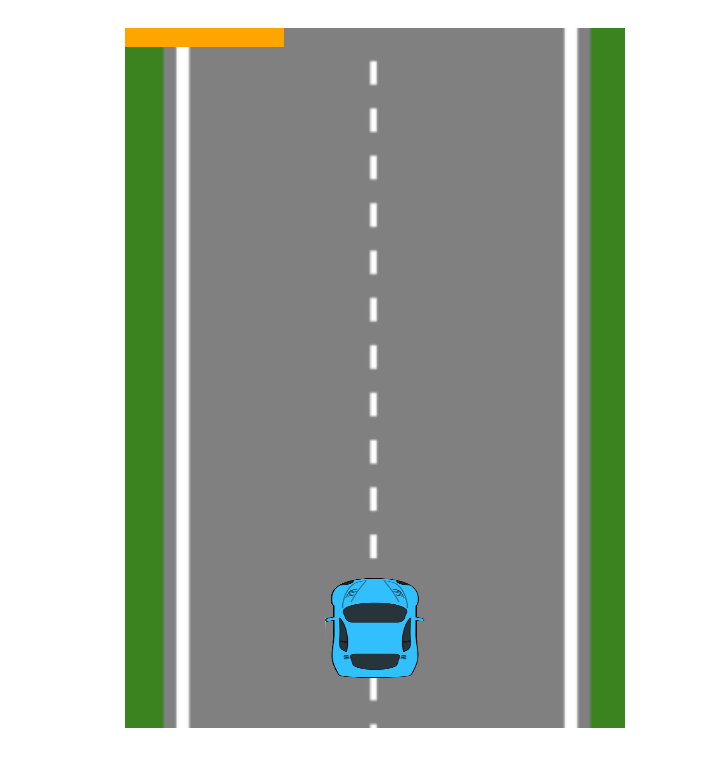
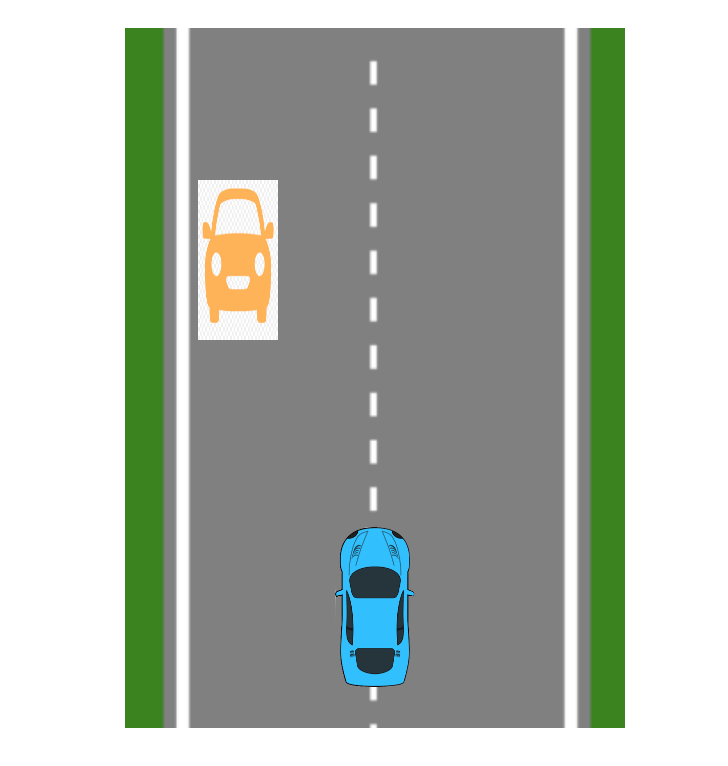
Before and after one commit to DesarrolladoresMasquerades/m1_d09-lab-canvas_race_car-Lebow-cloud, a plain HTML site: page index.html in a window 1280 px wide. Both pictures are taken after a click on the button "StartGame". Shown: the full height of the page, 552-1280 px from the left. Drawn offline with Linux system fonts and the light colour scheme.

Commit message:
Draw obs problem game.js line 21 and obstacle.js line 22

```diff
--- a/index.html
+++ b/index.html
@@ -19,7 +19,11 @@
     <div id="game-board">
       <canvas id="canvas" width="500" height="700"></canvas>
     </div>
-    <script src="/js/components.js"></script>
-    <script type="text/javascript" src="/js/index.js"></script>
+
+    <script src="/js/game.js"></script>
+    <script src="/js/background.js"></script>
+    <script src="/js/car.js"></script>
+    <script src="/js/obstacle.js"></script>
+    <script src="/js/index.js"></script>
   </body>
 </html>
--- /dev/null
+++ b/js/background.js
@@ -0,0 +1,32 @@
+class Background {
+    constructor(ctx) {
+        this.ctx = ctx;
+        this.backgroundImg = {
+            img: new Image(),
+            x: 0,
+            y: 0,
+            width: 500,
+            height:700,
+
+
+
+
+        }
+        this.backgroundImg.img.src = "/images/road.png"
+
+    }
+
+    draw() {
+        this.ctx.drawImage(
+            this.backgroundImg.img,
+            this.backgroundImg.x,
+            this.backgroundImg.y,
+            this.backgroundImg.width,
+            this.backgroundImg.height
+        )
+    }
+
+
+
+
+}
--- /dev/null
+++ b/js/car.js
@@ -0,0 +1,66 @@
+class Car {
+    constructor(ctx){
+        this.ctx = ctx;
+        this.carImg = {
+            img: new Image(),
+            x: 210,
+            y: 499,
+            width: 80,
+            height: 160,
+            vx: 0,
+            //ax: 0.001   --->> ACCELETARION FLAPPY BIRD WILL GO DOWN
+
+
+        }
+        this.carImg.img.src = "/images/car.png"
+    }
+
+
+    move() {
+
+       // this.carImg.vx += this.carImg.ax //ax: 0.001   --->> ACCELETARION FLAPPY BIRD WILL GO DOWN
+
+        document.onkeydown = event => {
+            const key = event.keyCode;
+            const possibleKeystrokes = [37, 65, 38, 87, 39, 83, 40, 68];
+            if (possibleKeystrokes.includes(key)) {
+              event.preventDefault();
+              switch (key) {
+                case 37:
+                case 65:
+                  if (this.x >= 10) this.x -= 20;
+                  break;
+                case 38:
+                case 87:
+                  if (this.y >= 10) this.y -= 20;
+                  break;
+                case 39:
+                case 83:
+                  if (this.x <= 490 - this.width) this.x += 20;
+                  break;
+
+                case 68:
+                  if (this.y <= 690 - this.height) this.y += 20;
+                  break;
+              }
+            }
+
+        }
+    }
+
+    draw() {
+        this.ctx.drawImage(
+            this.carImg.img,
+            this.carImg.x,
+            this.carImg.y,
+            this.carImg.width,
+            this.carImg.height,
+
+
+        )
+    }
+
+
+
+
+}
--- a/js/components.js
+++ /dev/null
@@ -1,16 +0,0 @@
-class Component {
-    constructor(width,height,color,x,y){
-        this.width = width;
-        this.height = height;
-        this.color = color;
-        this.x = x;
-        this.y = y;
-
-    }
-
-    update() {
-        const ctx = gameArea.context;
-        context.fillStyle = this.color;
-        context.fillRect(this.x, this.y,this.height,this.width)
-    }
-}
--- /dev/null
+++ b/js/game.js
@@ -0,0 +1,69 @@
+class Game {
+    constructor(ctx,background,car,obstacle) {
+        this.ctx = ctx;
+        this.background = background;
+        this.car = car;
+        this.obstacle = obstacle;
+        this.frameNumber = 0;
+        this.newObstacles =[];
+
+    }
+
+    start() {
+
+        this.frameNumber += 1
+        this.move()
+         //this.checkCollisions()
+        this.draw()
+        for(let i = 0; i < this.newObstacles.length; i++){
+            this.newObstacles[i].move();
+            this.newObstacles[i].draw();
+            if(this.newObstacles[i].y > 800){      //---- WHEN THE CAR GOES AWAY FROM THE CANVA WE DELETE IT-----
+                this.newObstacles.splice(i,1);
+            }
+        }
+        requestAnimationFrame(this.start.bind(this));
+
+    }
+
+    createObstacles() {
+        if(Math.floor(Math.random() *25) % 2 ===0){
+            this.newObstacles.push(new Obstacle(this)) // ERROR HEREE ------
+            console.log("New Car, carefull!!!")
+        }
+        setTimeout(() =>{
+            this.createObstacles();
+        }, 3000)
+    }
+
+    init() {
+        this.start();
+        this.createObstacles();
+    }
+
+        //this.sound.stop() ETC
+        //background.init()
+
+
+    draw() {
+        this.ctx.clearRect(0, 0, ctx.canvas.width,ctx.canvas.height)
+        this.background.draw(this.frameNumber)
+        this.car.draw(this.frameNumber)
+        this.obstacle.draw(this.frameNumber)
+
+    }
+
+    move(){
+
+        this.car.move(this.frameNumber)
+        this.obstacle.move(this.frameNumber)
+    }
+
+
+
+
+
+
+
+
+}
--- a/js/index.js
+++ b/js/index.js
@@ -1,105 +1,24 @@
-
-const myObstacles = [];
-// bring the road image
-var road = new Image();
-road.src = "/images/road.png";
-
-var car = new Image();
-car.src = "/images/car.png";
-
-// LOAD
-window.onload = () => {
-  document.getElementById("start-button").onclick = () => {
-    gameArea.start();
-  };
-};
-
-// CREATE OUR BOARD ----------
-
-const gameArea = {
-  canvas: document.getElementById("canvas"),
-  frames: 0,
-  start: function () {
-    context = this.canvas.getContext("2d");
-    context.drawImage(road, 0, 0, 500, 700); // DRAW THE ROAD IMAGE
-    context.drawImage(car, 200, 550, 100, 100);
 
 
-    this.interval = setInterval(updateGameArea, 5);
-  },
 
-  /*/ ----PROBLEM 111
-  clear: function () {
-    ctx.clearRect(0, 0,this.canvas.width,this.canvas.height);
-  },*/
+
+const canvas = document.getElementById("canvas")
+const ctx = canvas.getContext("2d")
+
+
+
+const background = new Background(ctx)
+const car = new Car(ctx)
+const obstacle = new Obstacle(ctx)
+
+const game = new Game (ctx,background,car,obstacle)
+
+
+
+window.onload = () => {
+  document.getElementById('start-button').onclick = () => {
+    game.init();
+  };
+
+
 };
-
-function updateGameArea() {
-   //gameArea.clear();  // 111
-  updateObstacles();
-}
-
-/* NEED TO FIND THE RIGHT ALGORITHIM
-
-function updateObstacles() {
-  for (let i = 0; i < myObstacles.length; i++) {
-    myObstacles[i].x += -1;
-    myObstacles[i].update()
-
-  }
-  gameArea.frames += 1;
-  if (gameArea.frames % 120 === 0) {
-    let x = gameArea.canvas.width;
-
-    let minHeight = 20;
-    let maxHeight = 200;
-    let height = Math.floor(
-      Math.random() * (maxHeight - minHeight + 1) + minHeight
-    );
-    let minGap = 50;
-    let maxGap = 200;
-    let gap = Math.floor(Math.random() * (maxGap - minGap + 1) + minGap);
-    myObstacles.push(new Component(19, height, "orange", x, 0));
-    myObstacles.push(
-      new Component(19, x - height - gap, "orange", x, height + gap)
-    );
-  }
-}
-*/function updateObstacles() {
-  for (let i = 0; i < myObstacles.length; i++) {
-    myObstacles[i].x += -1;
-    myObstacles[i].update()
-
-  }
-  gameArea.frames += 1;
-  if (gameArea.frames % 120 === 0) {
-    let y = 0;
-    let maxWidth = 50;
-    let minGap = 50;
-    let maxGap = 200;
-    let x = Math.random() * ((maxGap - minGap + 1) + minGap)
-
-    myObstacles.push(new Component(19, 20, "orange", x - maxWidth , y));
-    myObstacles.push( new Component(19,20, "orange", x, y));
-  }
-}
-// -----ATTACH CAR TO THE KEYBORAD------MOVEMENT
-
-document.addEventListener("keydown", (e) => {
-  switch (e.keyCode) {
-    case 37:
-      car.speedX -= 1;
-      break;
-    case 39:
-      car.speedX -= 1;
-      break;
-  }
-  console.log("keys running");
-});
-
-document.addEventListener("keyup", (e) => {
-  car.speedX = 0;
-  car.speedY = 0;
-});
-
-// ----------------------------------
--- /dev/null
+++ b/js/obstacle.js
@@ -0,0 +1,32 @@
+class Obstacle {
+    constructor(ctx){
+        this.ctx = ctx
+        this.obstacleImg = {
+            img: new Image(),
+            x: Math.floor(Math.random() *440 + 30),
+            y: 150,
+            width: 80,
+            height: 160,
+            ay: 0.9
+        }
+        this.obstacleImg.img.src = "/images/obstacle-middle.png"
+    }
+
+    move() {
+
+        this.obstacleImg.y += this.obstacleImg.ay
+    }
+
+
+    draw() {
+        this.ctx.drawImage(
+            this.obstacleImg.img,
+            this.obstacleImg.x,
+            this.obstacleImg.y,
+            this.obstacleImg.width,
+            this.obstacleImg.height,
+
+
+        )
+    }
+}
```
Also changed, not shown: images/obstacle-middle.png (added).
